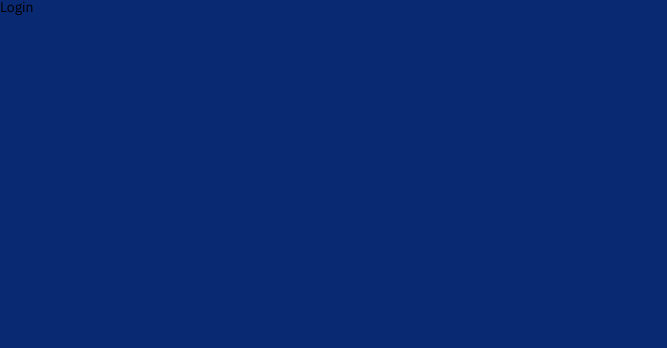
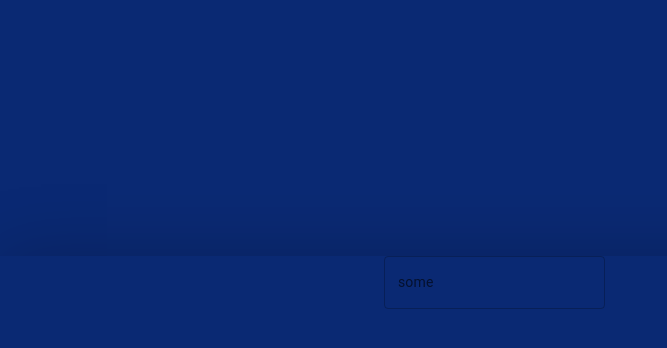
Before and after one commit to loliallen/more_tech_front, a React (Create React App) app: page / in a window 1280 px wide. Shown: the top 348 px of the page, without its empty margins (0-667 px from the left). Built offline with nearby package versions, Linux system fonts and the light colour scheme.

Commit message:
added emotion

```diff
--- a/package.json
+++ b/package.json
@@ -3,6 +3,8 @@
   "version": "0.1.0",
   "private": true,
   "dependencies": {
+    "@emotion/react": "^11.4.1",
+    "@emotion/styled": "^11.3.0",
     "@mui/icons-material": "^5.0.3",
     "@mui/material": "^5.0.3",
     "@mui/styles": "^5.0.1",
--- a/src/app/App.tsx
+++ b/src/app/App.tsx
@@ -1,8 +1,8 @@
-import {DatasetItem} from "../components/DatasetItem";
-import {BrowserRouter, Route, Switch} from "react-router-dom";
+import { BrowserRouter, Route, Switch } from "react-router-dom";
 
 import Datasets from "../pages/Datasets";
-import {Header} from "../components/Header";
+import { Header } from "../components/Header";
+import { Pages } from "../pages";
 
 const datasetItem = {
   size: 1.2,
@@ -16,14 +16,7 @@ const datasetItem = {
 export const App = () => {
   return (
     <BrowserRouter>
-      <Switch>
-        <Route exact path="/" component={() => <p>Login</p>} />
-
-        <Switch>
-          <Header />
-          <Route exact path="/datasets" component={Datasets} />
-        </Switch>
-      </Switch>
+      <Pages/>
     </BrowserRouter>
   );
 };
--- /dev/null
+++ b/src/components/LoginComponent/Login.tsx
@@ -0,0 +1,11 @@
+import { TextField } from "@mui/material"
+import { useStyles } from "./styles"
+
+export const LoginComponent = () => {
+    const classes = useStyles()
+    return (
+        <div className={classes.container}>
+            <TextField label="some"/>
+        </div>
+    )
+}
--- /dev/null
+++ b/src/components/LoginComponent/styles.ts
@@ -0,0 +1,7 @@
+import { makeStyles } from "@mui/styles";
+
+export const useStyles = makeStyles(t => ({
+    container: {
+        margin: "20% 30%"
+    }
+}))
--- /dev/null
+++ b/src/pages/Login.tsx
@@ -0,0 +1,7 @@
+import { LoginComponent } from '../components/LoginComponent/Login'
+
+export const Login = () => {
+    return (
+        <LoginComponent />
+    )
+}
--- a/src/pages/index.ts
+++ /dev/null
@@ -1 +0,0 @@
-export {}
--- /dev/null
+++ b/src/pages/index.tsx
@@ -0,0 +1,16 @@
+import { Switch } from "react-router";
+import { Route } from "react-router-dom";
+import { Header } from "../components/Header";
+import { Login } from "./Login";
+import Datasets from "./Datasets";
+
+export const Pages = () => (
+    <Switch>
+        <Route exact path="/" component={Login} />
+
+        <Switch>
+            <Header />
+            <Route exact path="/datasets" component={Datasets} />
+        </Switch>
+    </Switch>
+)
```
Also changed, not shown: 1 other file (tests, documents, lock files or other folders).
